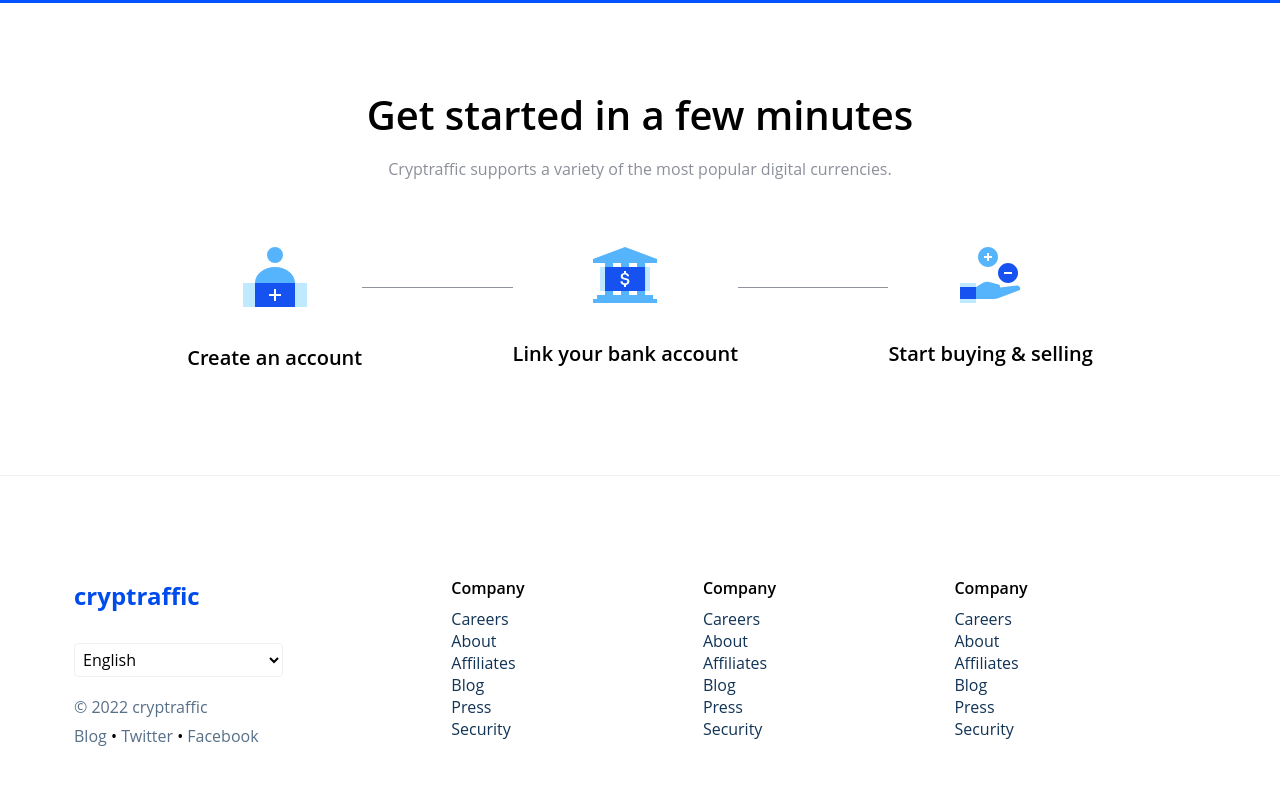
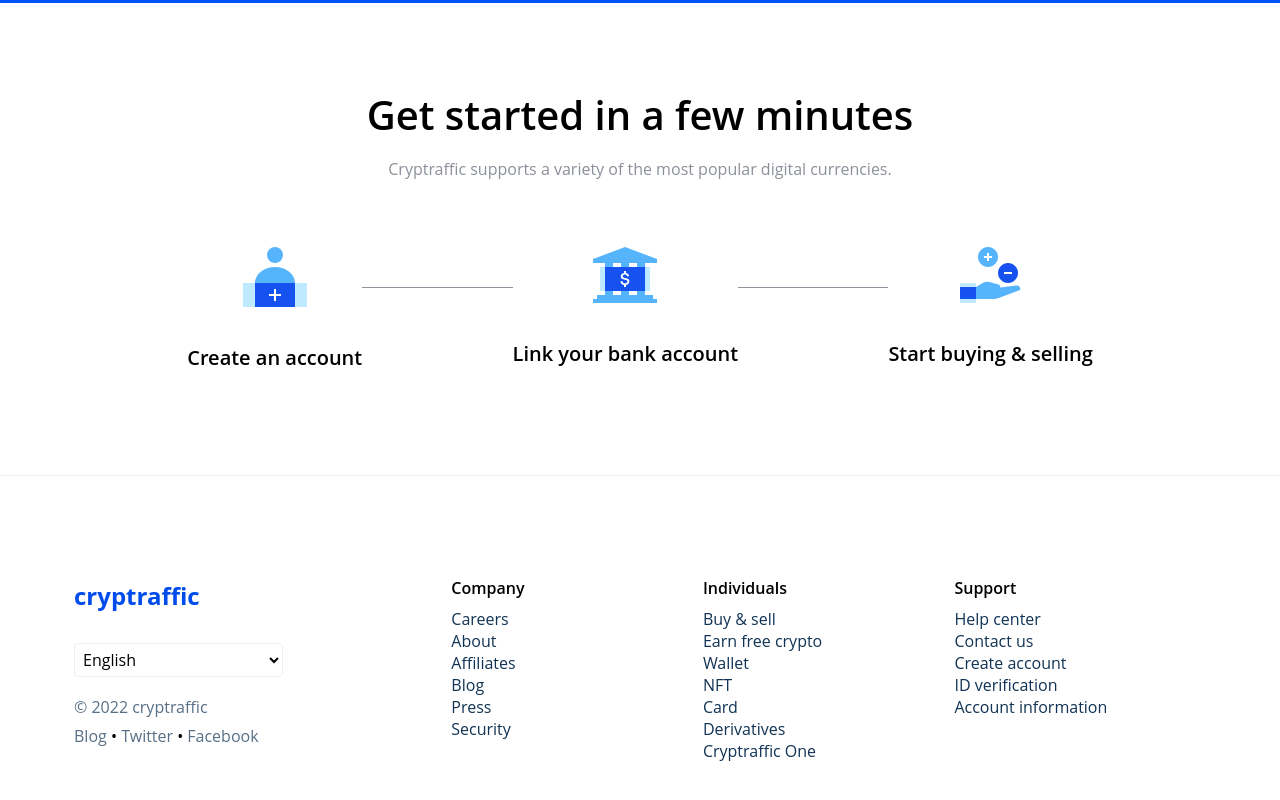
Before and after one commit to ikembakwem/cryptraffic, a plain HTML site: page index.html in a window 1280 px wide. Shown: the part 3243-4043 px from the top of the page. Drawn offline with Linux system fonts and the light colour scheme.

Commit message:
Added few user interactions

```diff
--- a/index.html
+++ b/index.html
@@ -746,14 +746,17 @@
             <div class="footerlinks-container">
               <div>
                 <div>
-                  <h2 class="footerlink-title">Company</h2>
+                  <h2 class="footerlink-title">
+                    Individuals
+                  </h2>
                   <ul>
-                    <li>Careers</li>
-                    <li>About</li>
-                    <li>Affiliates</li>
-                    <li>Blog</li>
-                    <li>Press</li>
-                    <li>Security</li>
+                    <li>Buy & sell</li>
+                    <li>Earn free crypto</li>
+                    <li>Wallet</li>
+                    <li>NFT</li>
+                    <li>Card</li>
+                    <li>Derivatives</li>
+                    <li>Cryptraffic One</li>
                   </ul>
                 </div>
               </div>
@@ -761,14 +764,13 @@
             <div class="footerlinks-container">
               <div>
                 <div>
-                  <h2 class="footerlink-title">Company</h2>
+                  <h2 class="footerlink-title">Support</h2>
                   <ul>
-                    <li>Careers</li>
-                    <li>About</li>
-                    <li>Affiliates</li>
-                    <li>Blog</li>
-                    <li>Press</li>
-                    <li>Security</li>
+                    <li>Help center</li>
+                    <li>Contact us</li>
+                    <li>Create account</li>
+                    <li>ID verification</li>
+                    <li>Account information</li>
                   </ul>
                 </div>
               </div>
--- a/styles.css
+++ b/styles.css
@@ -12,7 +12,7 @@
   --spacing-7: 56px;
   --spacing-8: 64px;
   --blue-60: 0, 82, 255;
-  --blue-70: 0, 75, 235;
+  --blue70: 0, 75, 235;
   --gray-0: 255, 255, 255;
   --gray-5: 238, 240, 243;
   --gray-60: 91, 97, 110;
@@ -226,7 +226,7 @@ textarea {
   line-height: 40px;
   font-weight: bold;
   box-sizing: border-box;
-  color: rgb(var(--blue-70));
+  color: rgb(var(--blue70));
 }
 
 .center-wrapper {
@@ -297,6 +297,11 @@ textarea {
   cursor: pointer;
 }
 
+.hero-pill:hover {
+  text-decoration: underline;
+  cursor: pointer;
+}
+
 .hero-title {
   max-width: 425px;
   font-size: 62px;
@@ -364,8 +369,8 @@ textarea {
 }
 
 .emailcta-btn:hover {
-  background-color: rgb(var(--blue-70));
-  border-color: rgb(var(--blue-70));
+  background-color: rgb(var(--blue70));
+  border-color: rgb(var(--blue70));
 }
 
 .btn-content {
@@ -595,7 +600,7 @@ textarea {
 }
 
 .link:hover {
-  color: rgb(var(--blue-70));
+  color: rgb(var(--blue70));
 }
 
 .common-card {
@@ -790,7 +795,7 @@ textarea {
 }
 
 .feat-link:hover {
-  color: rgb(var(--blue-70));
+  color: rgb(var(--blue70));
 }
 
 /*  End of overview section style */
@@ -951,6 +956,12 @@ textarea {
   max-width: 200px;
 }
 
+.footer-link:hover {
+  color: rgb(var(--blue70));
+  transition: color ease 0.25s;
+  text-decoration: underline;
+}
+
 .resources-link span {
   margin: 0px 3px;
   color: var(--foreground-muted);
```
